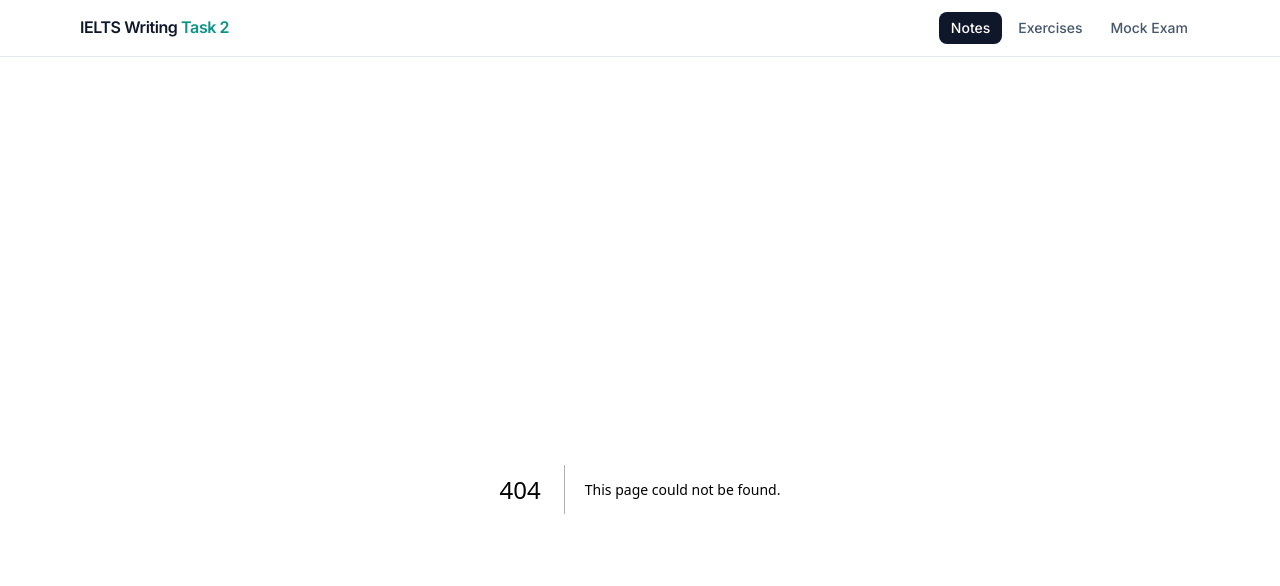
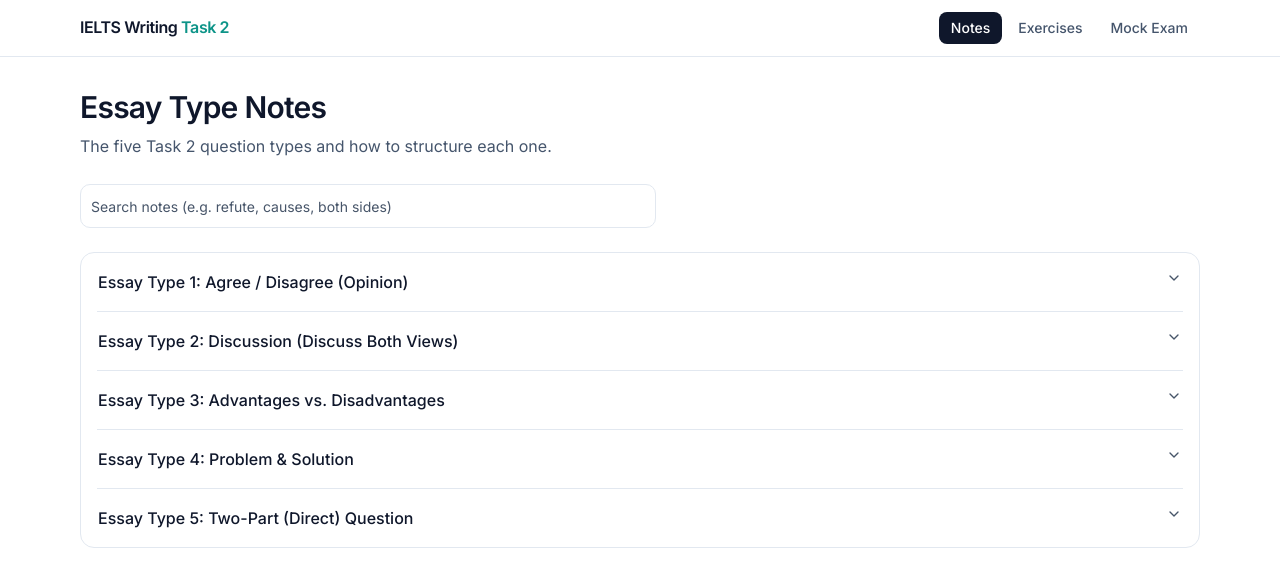
Before and after one commit to mikefai/ielts.wt2.1, a Next.js app: page /notes in a window 1280 px wide. Before the commit this address had no page. Shown: the top 586 px of the page. Built offline with nearby package versions, Linux system fonts and the light colour scheme.

Commit message:
feat: add searchable essay-type notes

```diff
--- /dev/null
+++ b/app/notes/page.tsx
@@ -0,0 +1,13 @@
+import { NotesBrowser } from "@/components/notes/notes-browser";
+
+export default function NotesPage() {
+  return (
+    <div className="space-y-6">
+      <header className="space-y-2">
+        <h1 className="text-3xl font-semibold tracking-tight text-slate-900">Essay Type Notes</h1>
+        <p className="text-slate-600">The five Task 2 question types and how to structure each one.</p>
+      </header>
+      <NotesBrowser />
+    </div>
+  );
+}
--- /dev/null
+++ b/components/notes/notes-browser.tsx
@@ -0,0 +1,60 @@
+"use client";
+
+import { useState } from "react";
+import { Accordion, AccordionContent, AccordionItem, AccordionTrigger } from "@/components/ui/accordion";
+import { Badge } from "@/components/ui/badge";
+import { Input } from "@/components/ui/input";
+import { ESSAY_TYPES } from "@/lib/notes-data";
+import { filterEssayTypes } from "@/lib/notes-search";
+
+export function NotesBrowser() {
+  const [query, setQuery] = useState("");
+  const results = filterEssayTypes(ESSAY_TYPES, query);
+
+  return (
+    <div className="space-y-6">
+      <Input
+        type="search"
+        role="searchbox"
+        aria-label="Search notes"
+        placeholder="Search notes (e.g. refute, causes, both sides)"
+        value={query}
+        onChange={(e) => setQuery(e.target.value)}
+        className="h-11 max-w-xl"
+      />
+      {results.length === 0 ? (
+        <p className="text-slate-600">{`No notes match "${query.trim()}".`}</p>
+      ) : (
+        <Accordion className="rounded-xl border border-border px-4">
+          {results.map((t) => (
+            <AccordionItem key={t.id} value={t.id}>
+              <AccordionTrigger className="py-4 text-base text-slate-900">
+                <span>{`Essay Type ${t.number}: ${t.title}`}</span>
+              </AccordionTrigger>
+              <AccordionContent>
+                <div className="space-y-5 pb-4">
+                  <ol className="space-y-3">
+                    {t.structure.map((s) => (
+                      <li key={s.part} className="flex flex-wrap items-baseline gap-3">
+                        <Badge className="bg-teal text-white">{s.part}</Badge>
+                        {s.guidance && <span className="text-slate-700">{s.guidance}</span>}
+                      </li>
+                    ))}
+                  </ol>
+                  {t.templatePhrase && (
+                    <blockquote className="rounded-lg border-l-4 border-teal bg-slate-50 p-4 text-slate-800">
+                      <p className="mb-1 text-xs font-semibold uppercase tracking-wide text-slate-500">
+                        Template phrase
+                      </p>
+                      <p className="italic">{t.templatePhrase}</p>
+                    </blockquote>
+                  )}
+                </div>
+              </AccordionContent>
+            </AccordionItem>
+          ))}
+        </Accordion>
+      )}
+    </div>
+  );
+}
--- /dev/null
+++ b/lib/notes-data.ts
@@ -0,0 +1,68 @@
+export type EssayType = {
+  id: string;
+  number: 1 | 2 | 3 | 4 | 5;
+  title: string;
+  structure: { part: string; guidance?: string }[];
+  templatePhrase?: string;
+};
+
+export const ESSAY_TYPES: EssayType[] = [
+  {
+    id: "agree-disagree",
+    number: 1,
+    title: "Agree / Disagree (Opinion)",
+    structure: [
+      { part: "Intro", guidance: "Hook + Paraphrase + Clear Position" },
+      { part: "Body 1", guidance: "Support your view" },
+      { part: "Body 2", guidance: "Support your view / Refute counter" },
+      { part: "Conclusion", guidance: "Restate position + Summarize main points" },
+    ],
+    templatePhrase: "While some argue that [X], I firmly believe that [Y] because...",
+  },
+  {
+    id: "discussion",
+    number: 2,
+    title: "Discussion (Discuss Both Views)",
+    structure: [
+      { part: "Intro", guidance: "Paraphrase both sides + Outline essay" },
+      { part: "Body 1", guidance: "Discuss side A with examples" },
+      { part: "Body 2", guidance: "Discuss side B with examples + Give your opinion" },
+      { part: "Conclusion", guidance: "Balanced summary" },
+    ],
+    templatePhrase:
+      "This essay will examine both sides of the argument, but I personally side with the view that...",
+  },
+  {
+    id: "advantages-disadvantages",
+    number: 3,
+    title: "Advantages vs. Disadvantages",
+    structure: [
+      { part: "Intro" },
+      { part: "Body 1", guidance: "Advantages" },
+      { part: "Body 2", guidance: "Disadvantages" },
+      { part: "Conclusion", guidance: "Final weightage/verdict" },
+    ],
+  },
+  {
+    id: "problem-solution",
+    number: 4,
+    title: "Problem & Solution",
+    structure: [
+      { part: "Intro" },
+      { part: "Body 1", guidance: "Causes/Problems" },
+      { part: "Body 2", guidance: "Solutions" },
+      { part: "Conclusion", guidance: "Final warning/call to action" },
+    ],
+  },
+  {
+    id: "two-part-question",
+    number: 5,
+    title: "Two-Part (Direct) Question",
+    structure: [
+      { part: "Intro" },
+      { part: "Body 1", guidance: "Answer question 1" },
+      { part: "Body 2", guidance: "Answer question 2" },
+      { part: "Conclusion", guidance: "Direct summary of both answers" },
+    ],
+  },
+];
--- /dev/null
+++ b/lib/notes-search.ts
@@ -0,0 +1,21 @@
+import type { EssayType } from "@/lib/notes-data";
+
+function haystack(t: EssayType): string {
+  return [
+    `Essay Type ${t.number}`,
+    t.title,
+    ...t.structure.flatMap((s) => [s.part, s.guidance ?? ""]),
+    t.templatePhrase ?? "",
+  ]
+    .join(" ")
+    .toLowerCase();
+}
+
+export function filterEssayTypes(types: EssayType[], query: string): EssayType[] {
+  const terms = query.toLowerCase().split(/\s+/).filter(Boolean);
+  if (terms.length === 0) return types;
+  return types.filter((t) => {
+    const h = haystack(t);
+    return terms.every((term) => h.includes(term));
+  });
+}
--- a/vitest.setup.ts
+++ b/vitest.setup.ts
@@ -1 +1,5 @@
 import "@testing-library/jest-dom/vitest";
+import { cleanup } from "@testing-library/react";
+import { afterEach } from "vitest";
+
+afterEach(() => cleanup());
```
Also changed, not shown: 2 other files (tests, documents, lock files or other folders).
